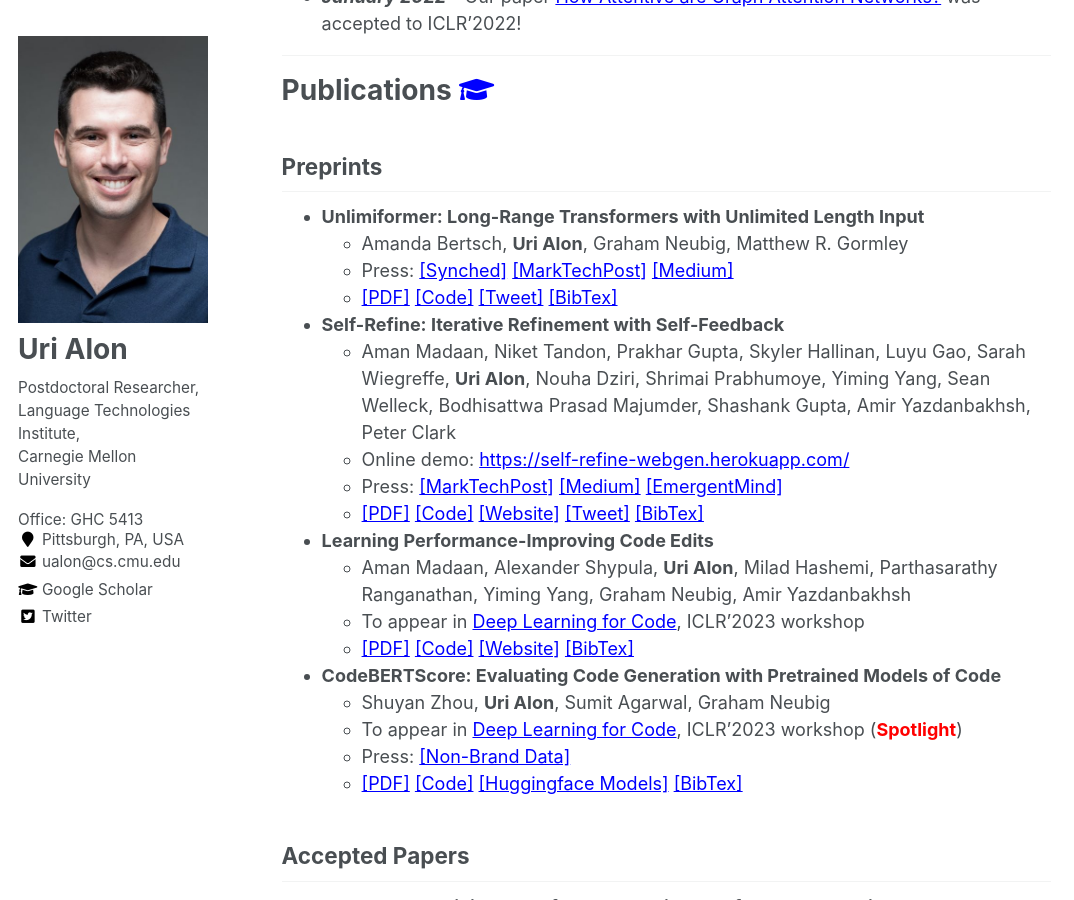
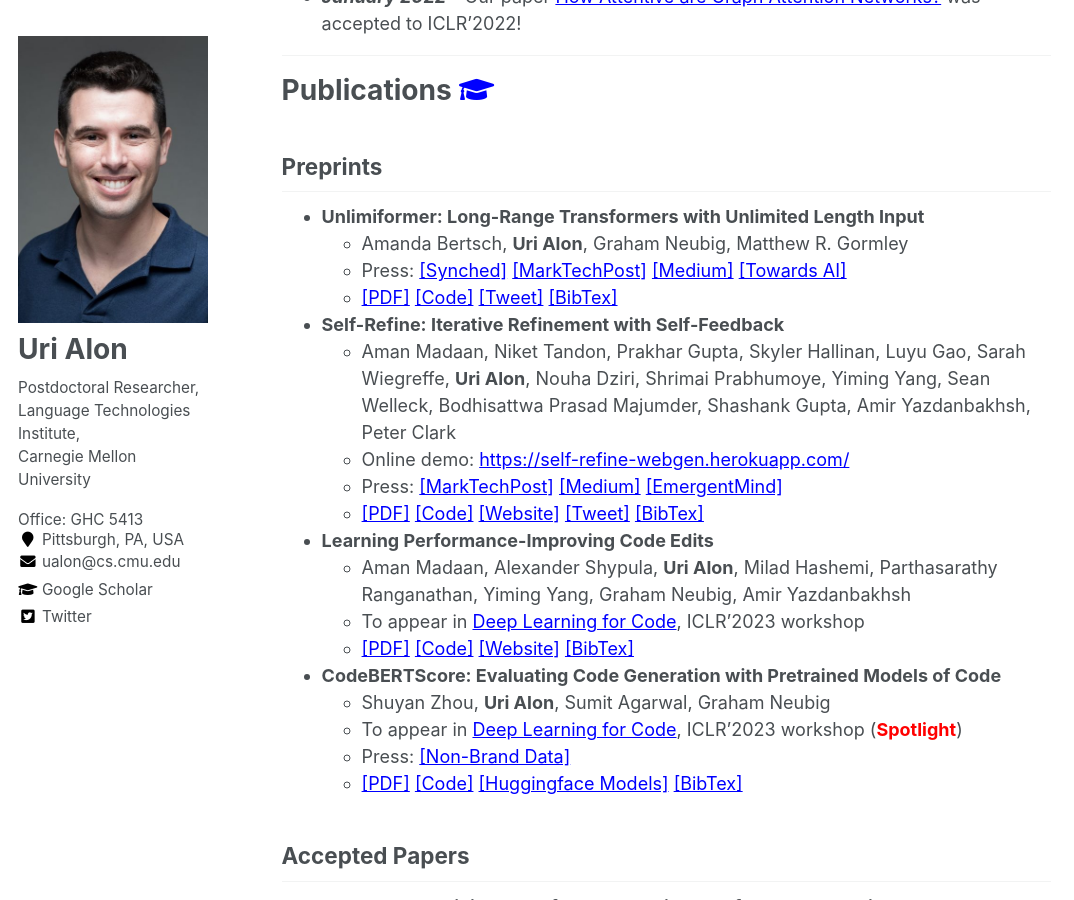
Before and after one commit to urialon/urialon.github.io, a Jekyll site: the page built from _pages/about.md, in a window 1280 px wide and 900 px high, scrolled down 1654 px. Shown: the whole window, without its empty margins (0-1074 px from the left). Built offline with Jekyll 4.4.1, drawn with Linux system fonts in a browser that asks for light colours.

Commit message:
unlimiformer @ towards ai

```diff
--- a/_pages/about.md
+++ b/_pages/about.md
@@ -93,7 +93,7 @@ I am happily married to Lee and father of Gur 🙂
 ## Preprints
 * **Unlimiformer: Long-Range Transformers with Unlimited Length Input**{:id="unlimiformer"}
     * Amanda Bertsch, **Uri Alon**, Graham Neubig, Matthew R. Gormley
-    * Press: [[Synched]](https://syncedreview.com/2023/05/04/cmus-unlimiformer-augments-transformers-to-enable-unbounded-input-lengths/){:target="_blank"} [[MarkTechPost]](https://www.marktechpost.com/2023/05/07/cmu-researchers-introduce-unlimiformer-an-ai-method-for-augmenting-pretrained-encoder-decoders-with-an-external-datastore-to-allow-for-unlimited-length-input/){:target="_blank"} [[Medium]](https://medium.com/techciting/techciting-issue-2-may-7-2023-c3b02e606068){:target="_blank"}
+    * Press: [[Synched]](https://syncedreview.com/2023/05/04/cmus-unlimiformer-augments-transformers-to-enable-unbounded-input-lengths/){:target="_blank"} [[MarkTechPost]](https://www.marktechpost.com/2023/05/07/cmu-researchers-introduce-unlimiformer-an-ai-method-for-augmenting-pretrained-encoder-decoders-with-an-external-datastore-to-allow-for-unlimited-length-input/){:target="_blank"} [[Medium]](https://medium.com/techciting/techciting-issue-2-may-7-2023-c3b02e606068){:target="_blank"} [[Towards AI]](https://pub.towardsai.net/unlimiformer-long-range-transformers-with-unlimited-length-input-3725f69b0d03){:target="_blank"}
     * [[PDF]](https://arxiv.org/pdf/2305.01625.pdf){:target="_blank"}
     [[Code]](https://github.com/abertsch72/unlimiformer){:target="_blank"}
     [[Tweet]](https://twitter.com/abertsch72/status/1654110919977324545?s=20){:target="_blank"}
```
